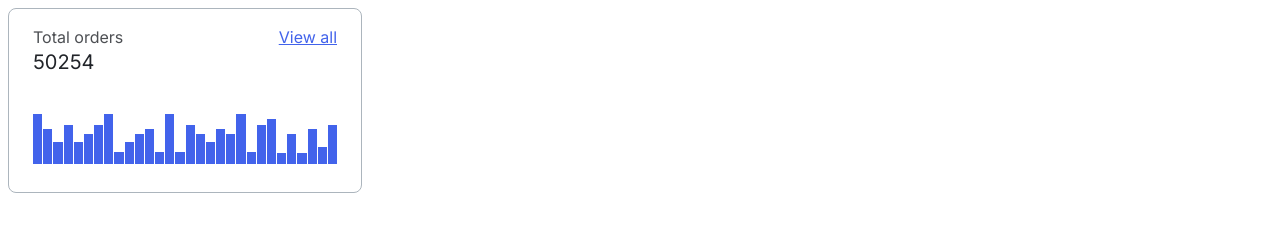
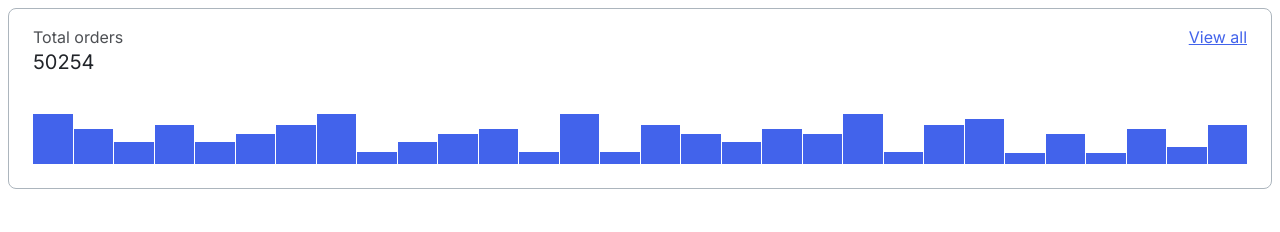
Before and after one commit to js-tasks-ru/htmlcss-20220317_starkhv, a website: page 04-lection2/01-histogram/index.html in a window 1280 px wide. Drawn offline with Linux system fonts and the light colour scheme.

Commit message:
refactoring remove height and width

```diff
--- a/04-lection2/01-histogram/histogram.css
+++ b/04-lection2/01-histogram/histogram.css
@@ -1,8 +1,6 @@
 .histogram {
   display: flex;
   flex-direction: column;
-  width: 354px;
-  height: 185px;
   background: var(--white);
   border: 1px solid var(--grey-3);
   box-sizing: border-box;
@@ -42,7 +40,7 @@
   font-size: 20px;
   line-height: 26px;
   color: var(--black);
-  padding-bottom: 39px;
+  margin-bottom: 39px;
 }
 
 .histogram__body {
```
